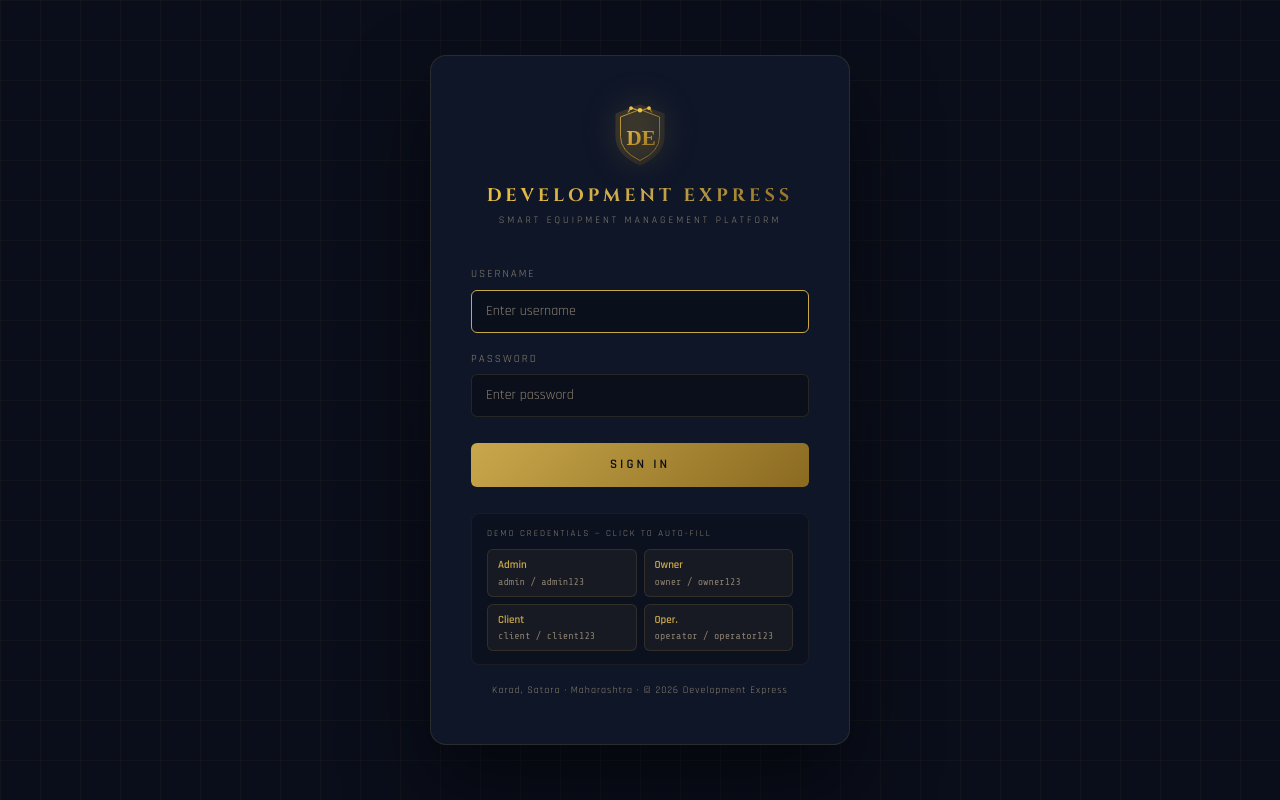
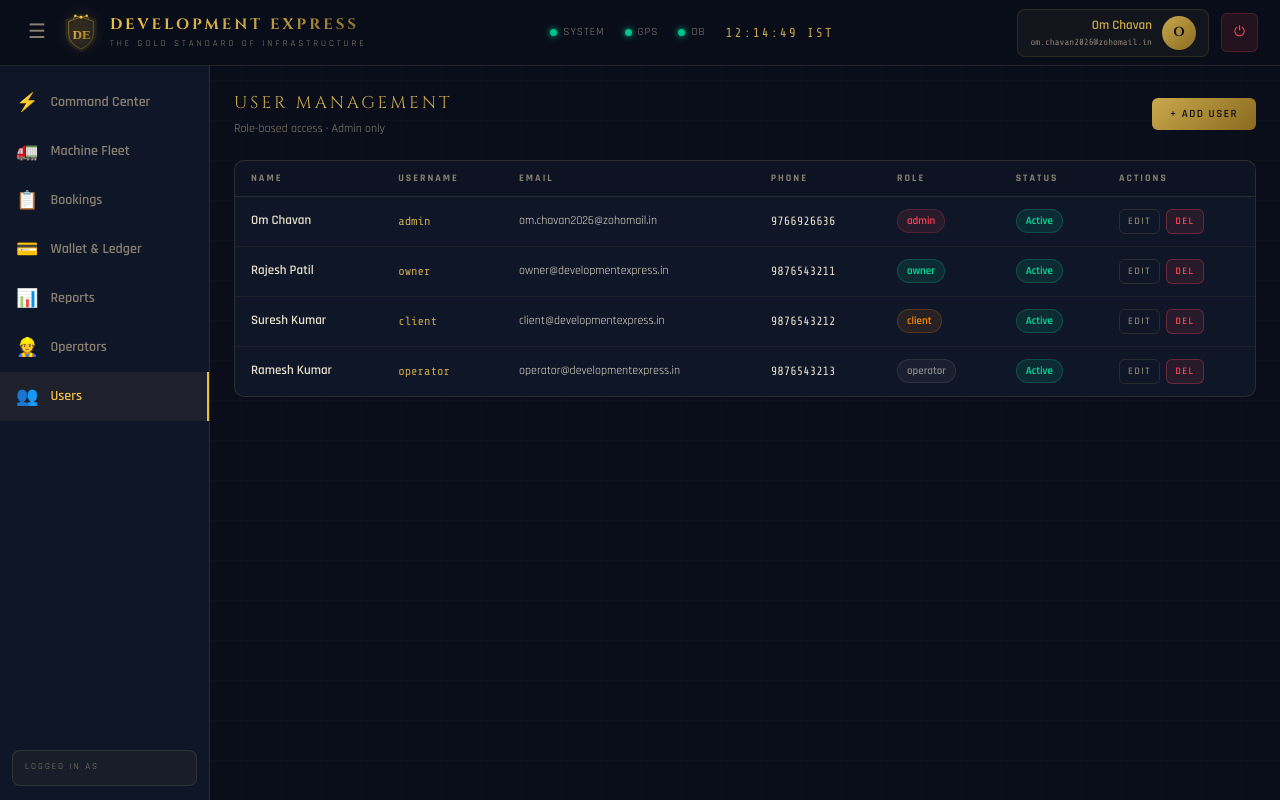
Before and after one commit to ochavan89-jpg/development-express, a React (Vite) app in the folder frontend/: page /users in a window 1280 px wide. Before the commit this address led to /login. Built offline with nearby package versions, Linux system fonts and the light colour scheme; no server answers; the HTML template or start-up script is replaced by a standard one.

Commit message:
fix routing

```diff
--- a/frontend/src/App.jsx
+++ b/frontend/src/App.jsx
@@ -1,53 +1,38 @@
-import { BrowserRouter, Routes, Route, Navigate } from 'react-router-dom'
-import { Toaster } from 'react-hot-toast'
-import { AuthProvider, useAuth } from './context/AuthContext'
-import Layout   from './components/Layout/Layout'
-import Login    from './pages/Login'
-import Dashboard from './pages/Dashboard'
-import Machines  from './pages/Machines'
-import Wallet    from './pages/Wallet'
-import Reports   from './pages/Reports'
-import Operators from './pages/Operators'
-import Bookings  from './pages/Bookings'
-import Users     from './pages/Users'
+import { BrowserRouter, Routes, Route } from "react-router-dom";
+import { Toaster } from "react-hot-toast";
+import { AuthProvider } from "./context/AuthContext";
 
-function Guard({ children, roles }) {
-  const { user, loading } = useAuth()
-  if (loading) return (
-    <div style={{display:'flex',alignItems:'center',justifyContent:'center',height:'100vh',background:'#0a0e1a',flexDirection:'column',gap:16}}>
-      <div className="anim-spin" style={{width:40,height:40,border:'3px solid #8a6a20',borderTopColor:'#f0c040',borderRadius:'50%'}}/>
-      <p style={{color:'#c9a84c',fontFamily:'Cinzel',letterSpacing:3,fontSize:12}}>LOADING...</p>
-    </div>
-  )
-  if (!user) return <Navigate to="/login" replace />
-  if (roles && !roles.includes(user.role)) return <Navigate to="/dashboard" replace />
-  return children
-}
+import Layout from "./components/Layout/Layout";
+import Login from "./pages/Login";
+import Dashboard from "./pages/Dashboard";
+import Machines from "./pages/Machines";
+import Wallet from "./pages/Wallet";
+import Reports from "./pages/Reports";
+import Operators from "./pages/Operators";
+import Bookings from "./pages/Bookings";
+import Users from "./pages/Users";
 
 export default function App() {
   return (
     <AuthProvider>
       <BrowserRouter>
-        <Toaster position="bottom-right" toastOptions={{
-          style:{background:'#0f1628',color:'#e8e0cc',border:'1px solid rgba(201,168,76,0.2)',fontFamily:'Rajdhani',fontSize:13},
-          success:{iconTheme:{primary:'#00e5a0',secondary:'#0f1628'}},
-          error:{iconTheme:{primary:'#ff4455',secondary:'#0f1628'}},
-        }}/>
+        <Toaster position="bottom-right" />
+
         <Routes>
-          <Route path="/login" element={<Login />} />
-          <Route path="/" element={<Guard><Layout /></Guard>}>
-            <Route index element={<Navigate to="/dashboard" replace />} />
-            <Route path="dashboard"  element={<Dashboard />} />
-            <Route path="machines"   element={<Guard roles={['admin','owner']}><Machines /></Guard>} />
-            <Route path="bookings"   element={<Bookings />} />
-            <Route path="wallet"     element={<Wallet />} />
-            <Route path="reports"    element={<Guard roles={['admin','owner']}><Reports /></Guard>} />
-            <Route path="operators"  element={<Guard roles={['admin']}><Operators /></Guard>} />
-            <Route path="users"      element={<Guard roles={['admin']}><Users /></Guard>} />
+          <Route path="/" element={<Login />} />
+
+          <Route element={<Layout />}>
+            <Route path="/dashboard" element={<Dashboard />} />
+            <Route path="/machines" element={<Machines />} />
+            <Route path="/wallet" element={<Wallet />} />
+            <Route path="/reports" element={<Reports />} />
+            <Route path="/operators" element={<Operators />} />
+            <Route path="/bookings" element={<Bookings />} />
+            <Route path="/users" element={<Users />} />
           </Route>
-          <Route path="*" element={<Navigate to="/dashboard" replace />} />
         </Routes>
+
       </BrowserRouter>
     </AuthProvider>
-  )
+  );
 }
```
